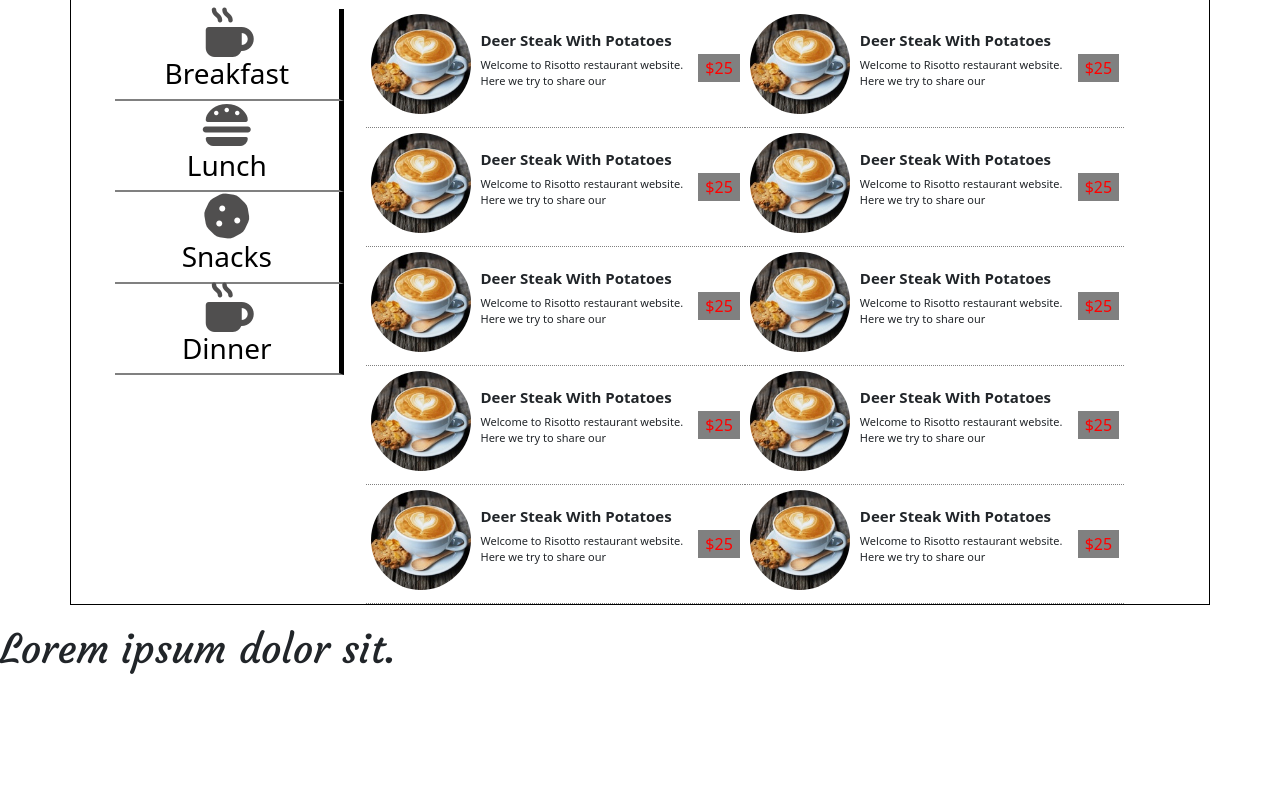
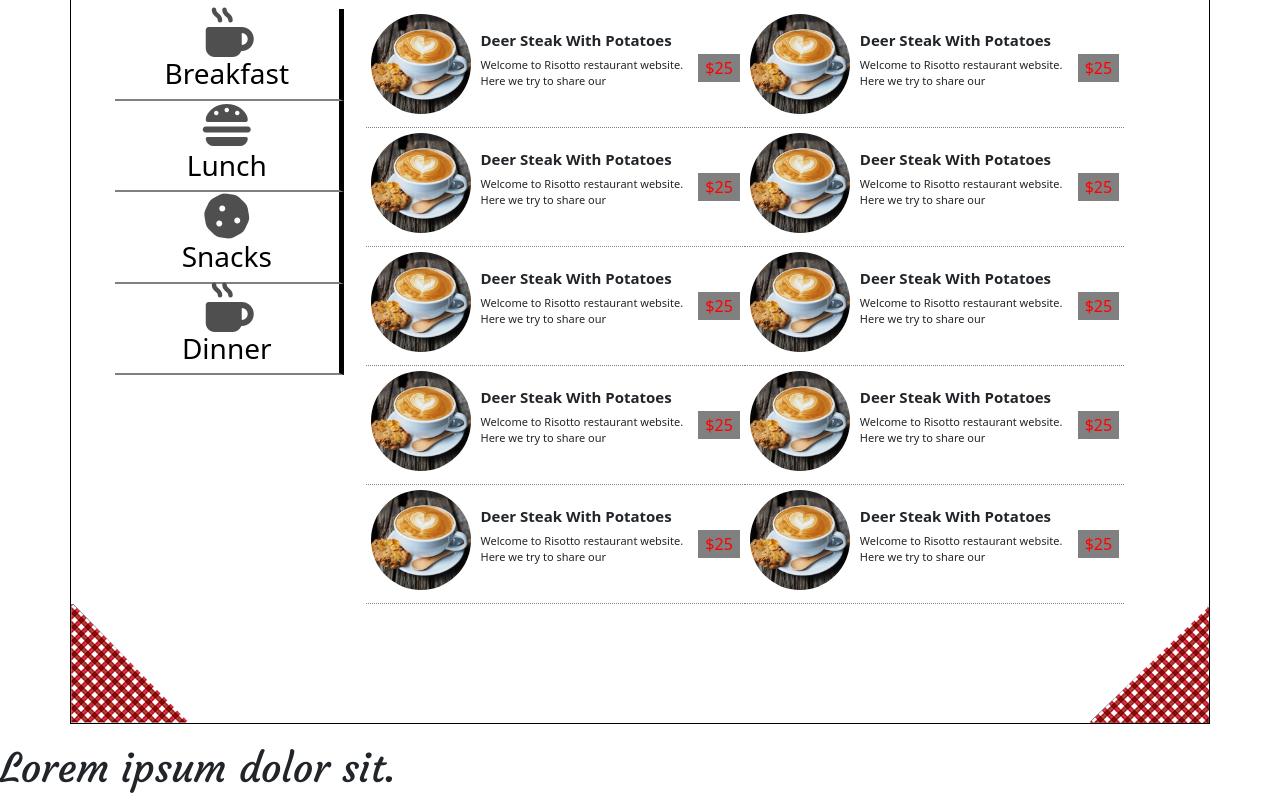
Before and after one commit to hilal193/cs-site-chef-20, a website: page index.html in a window 1280 px wide. Shown: the part 1282-2082 px from the top of the page. Before the commit the page ends 1963 px from the top, so only its background shows below. Drawn offline with nearby package versions, Linux system fonts and the light colour scheme.

Commit message:
section 1 terminé

```diff
--- a/index.html
+++ b/index.html
@@ -267,7 +267,16 @@
                 </div>
 
             </div>
-
+            <div class="row">
+                <!-- bas gauche -->
+                <div style="padding-left:0;" class="col">
+                    <img class="img-fluid"  src="./public/img/box-bottom-left.png" alt="image-gauche-haut">
+                </div>
+                <!-- bas droite -->
+                <div class="col">
+                    <img class="ht_dr img-fluid" src="./public/img/box-bottom_right.png" alt="image-droite-haut">
+                </div>
+            </div>
 
         </div>
     </section>
```
